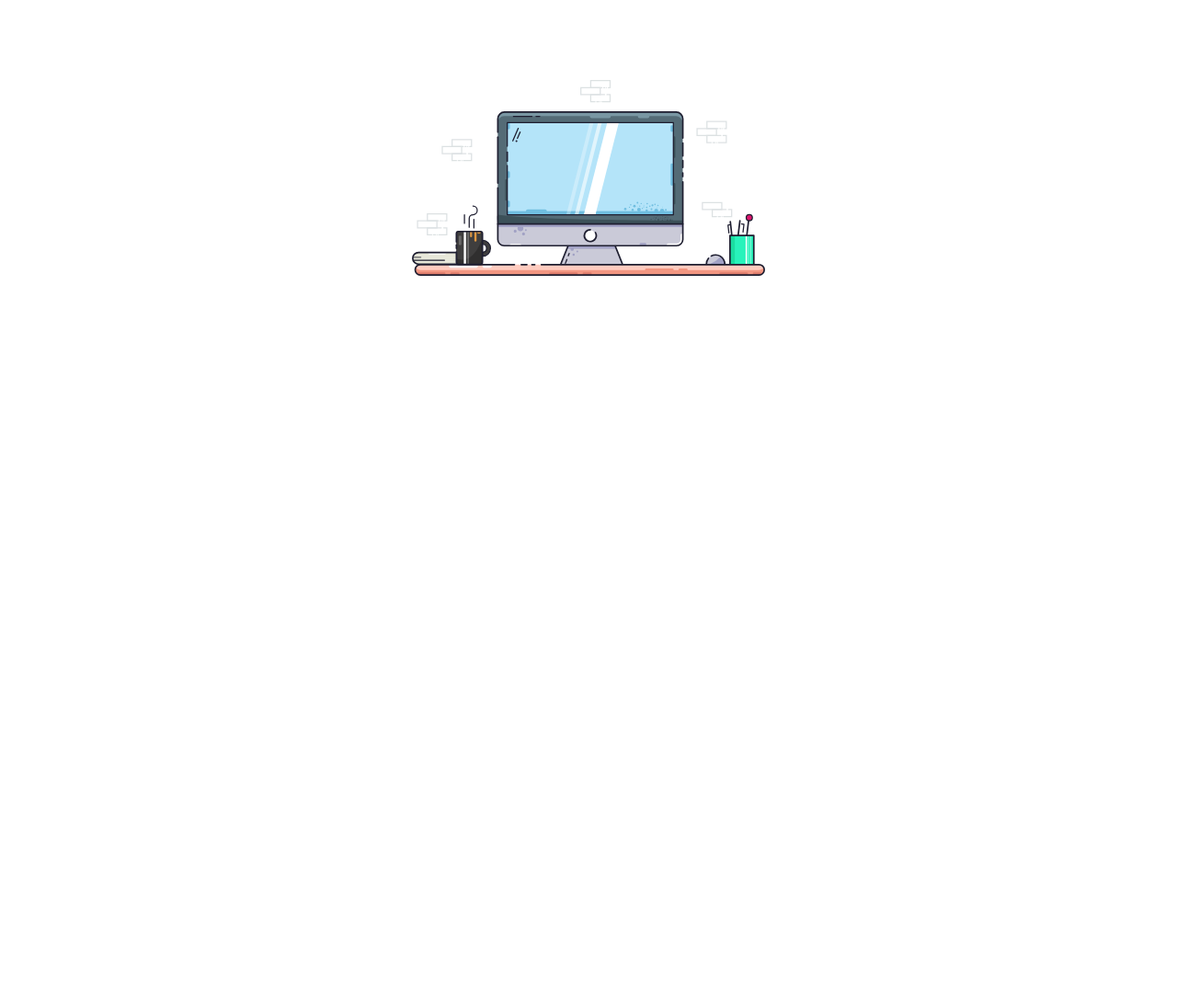
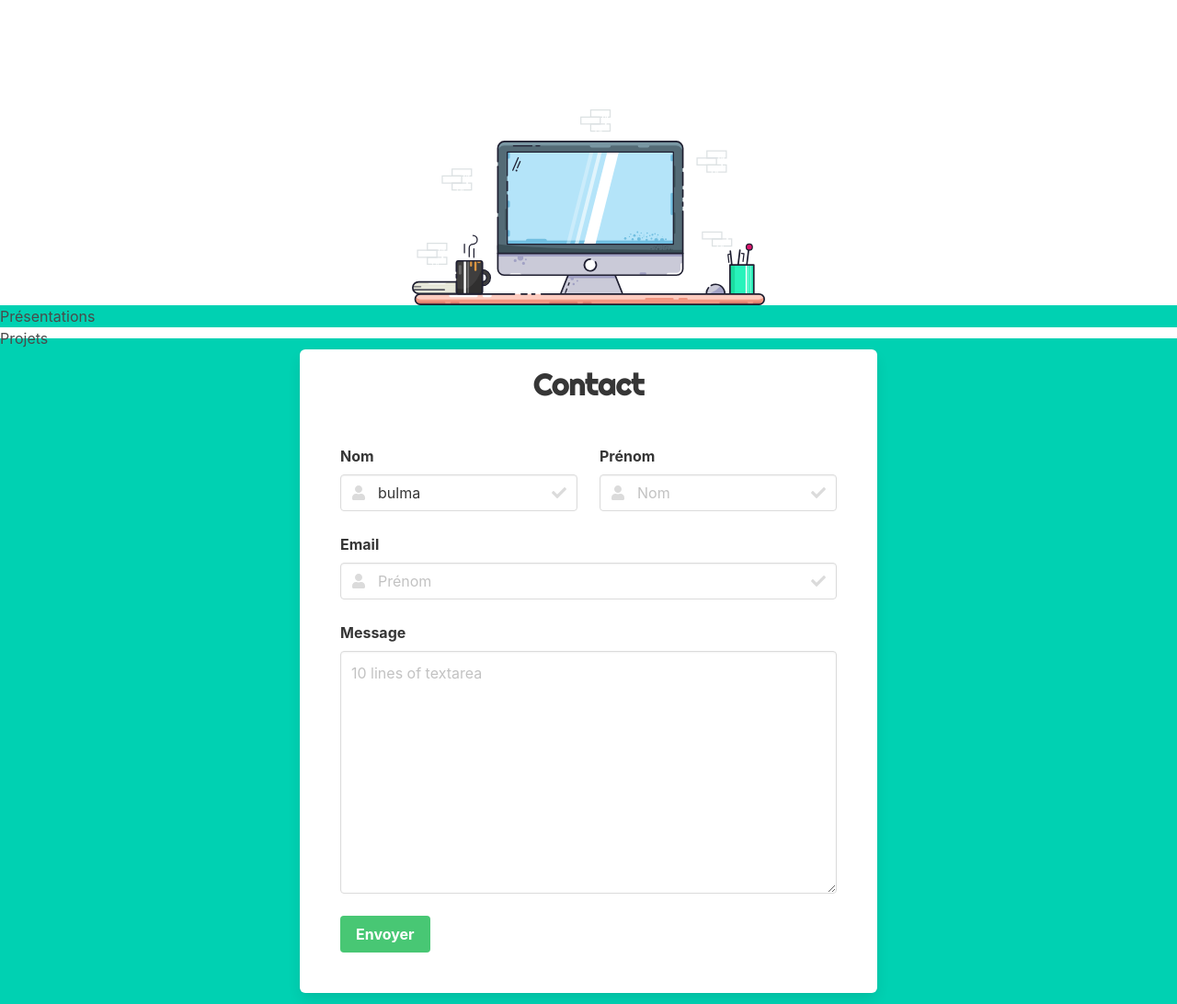
Before and after one commit to VLaroye/portfolio-2020, a plain HTML site: page index.html in a window 1280 px wide. Shown: the part 504-1596 px from the top of the page at 92% size. Before the commit the page ends 804 px from the top, so only its background shows below. Drawn offline with Linux system fonts and the light colour scheme.

Commit message:
Contact section + contact form skeleton

```diff
--- a/index.html
+++ b/index.html
@@ -11,7 +11,8 @@
 </head>
 <body>
   <!-- NAVBAR -->
-  <nav class="navbar" role="navigation" aria-label="main navigation">
+  <nav class="navbar is-spaced" role="navigation" aria-label="main navigation">
+    <div class="container">
       <div class="navbar-brand">
         <a class="navbar-item" href="https://bulma.io">
           <!-- TODO: PUT LOGO HERE INSTEAD OF BULMA ONE -->
@@ -26,8 +27,9 @@
       <div class="navbar-menu" id="navMenu">
         <div class="navbar-end">
           <a class="navbar-item" href="#">
-          <button class="button is-link is-outlined">Contact</button>
+            <button class="button is-primary is-outlined has-text-weight-bold">Contact</button>
           </a>
+        </div>
       </div>
     </div>
   </nav>
@@ -47,6 +49,80 @@
       <img class="image hero-img" src="./images/desk.svg"/>
     </div>
   </section>
+  <section class="has-background-primary">
+    <div>Présentations</div>
+  </section>
+  <section>
+    <div>Projets</div>
+  </section>
+  <section class="has-background-primary">
+    <div class="columns is-centered">
+      <div class="column is-half">
+        <div class="box">
+          <h3 class="title has-text-centered">Contact</h3>
+          <div class="card-content">
+            <form>
+              <div class="columns">
+                <div class="column is-half">
+                  <div class="field">
+                    <label class="label">Nom</label>
+                    <div class="control has-icons-left has-icons-right">
+                      <input class="input" type="text" placeholder="Nom" value="bulma">
+                      <span class="icon is-small is-left">
+                        <i class="fas fa-user"></i>
+                      </span>
+                      <span class="icon is-small is-right">
+                        <i class="fas fa-check"></i>
+                      </span>
+                    </div>
+                  </div>
+                </div>
+                <div class="column is-half">
+                  <div class="field">
+                    <label class="label">Prénom</label>
+                    <div class="control has-icons-left has-icons-right">
+                      <input class="input" type="text" placeholder="Nom">
+                      <span class="icon is-small is-left">
+                        <i class="fas fa-user"></i>
+                      </span>
+                      <span class="icon is-small is-right">
+                        <i class="fas fa-check"></i>
+                      </span>
+                    </div>
+                  </div>
+                </div>
+              </div>
+              <div class="columns">
+                <div class="column is-full">
+                  <div class="field">
+                    <label class="label">Email</label>
+                    <div class="control has-icons-left has-icons-right">
+                      <input class="input" type="text" placeholder="Prénom">
+                      <span class="icon is-small is-left">
+                        <i class="fas fa-user"></i>
+                      </span>
+                      <span class="icon is-small is-right">
+                        <i class="fas fa-check"></i>
+                      </span>
+                    </div>
+                  </div>
+                </div>
+              </div>
+              <div class="columns">
+                <div class="column is-full">
+                  <div class="field">
+                    <label class="label">Message</label>
+                    <textarea class="textarea" placeholder="10 lines of textarea" rows="10"></textarea>
+                  </div>
+                </div>
+              </div>
+              <button class="button is-success has-text-weight-bold">Envoyer</button>
+            </form>
+          </div>
+        </div>
+      </div>
+    </div>
+  </section>
   <script defer src="./js/navbar.js"></script>
 </body>
 </html>
```
Lines whose indentation alone changed are shown as unchanged.
